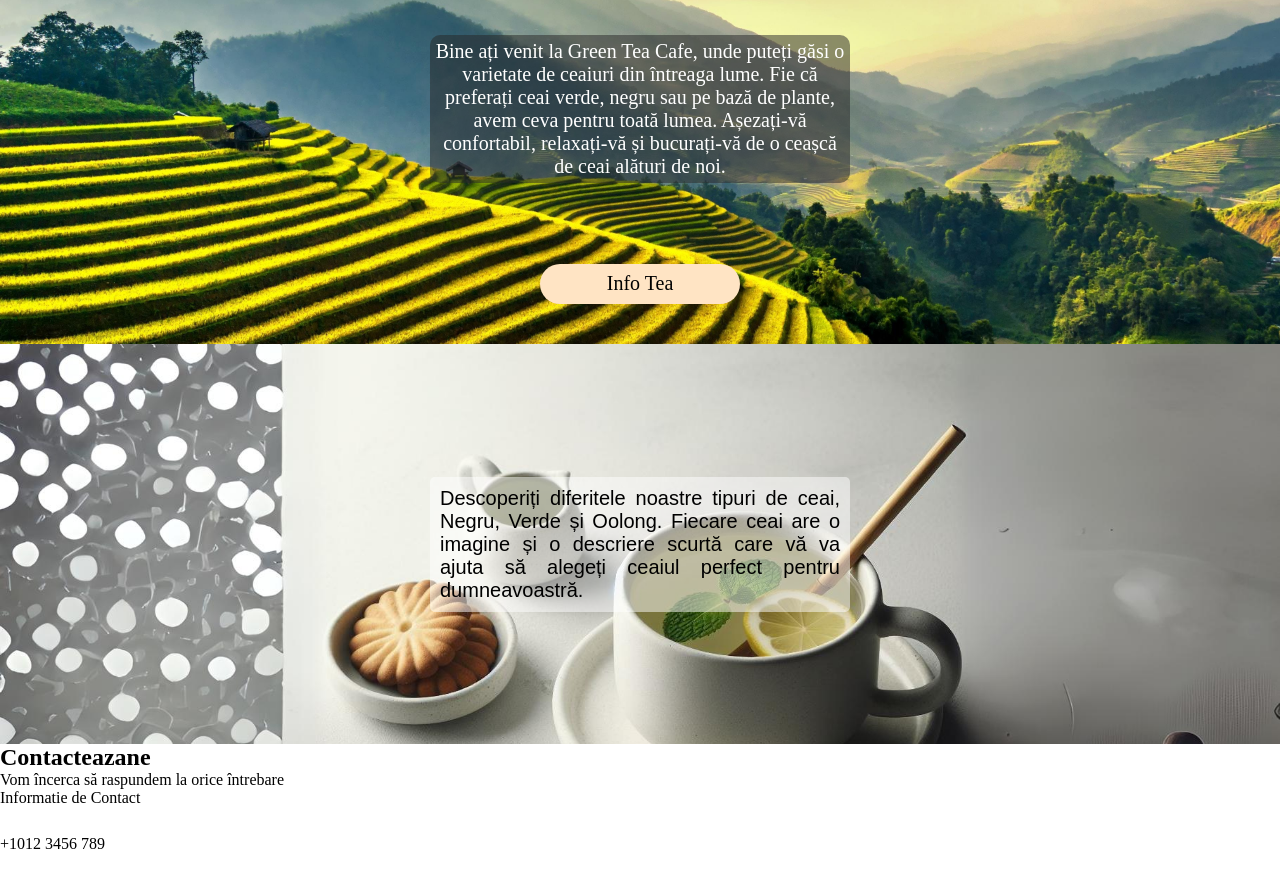
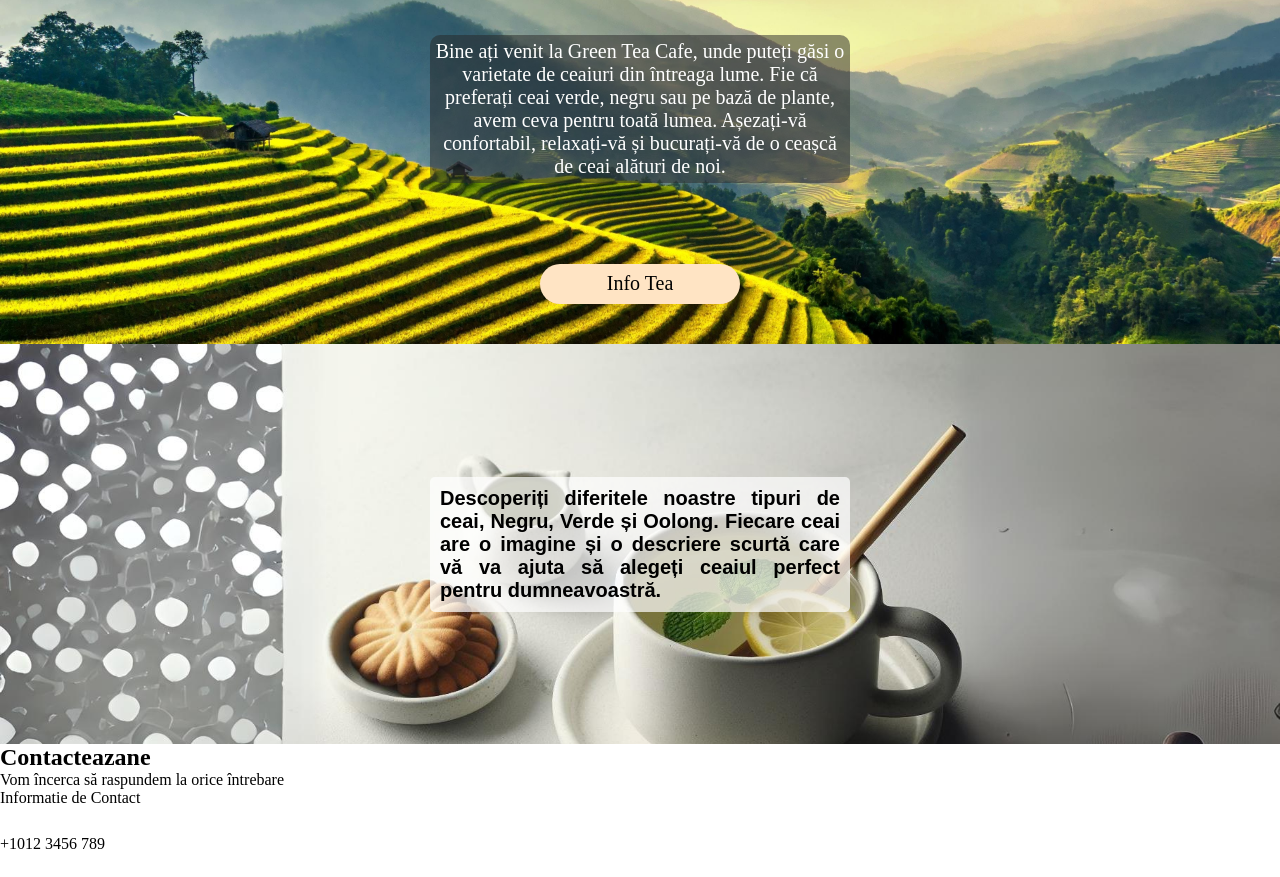
Before and after one commit to OlegColeg/OriginsCoffeNew.github.io, a plain HTML site: page index.html in a window 1280 px wide. Shown: the part 2108-2985 px from the top of the page. Drawn offline with Linux system fonts and the light colour scheme; a web font is replaced by a local one.

Commit message:
new corecttin

```diff
--- a/CSS STYLE/teapagestyle.css
+++ b/CSS STYLE/teapagestyle.css
@@ -122,6 +122,7 @@
 }
 
 .text_for_tea_bottom {
+    min-width: 350px;
     display: flex;
 width: 100%;
 justify-content: right;
@@ -130,7 +131,8 @@ justify-content: right;
     padding: 10px;
     text-align: justify;
     max-width:400px;
-    background-color: rgba(255, 255, 255, 0.5);
+    background-color: rgba(255, 255, 255, 0.7);
+    font-weight: 700;
     border-radius: 5px;
     font-family: 'Andika', sans-serif;
     font-size: 20px;
```
